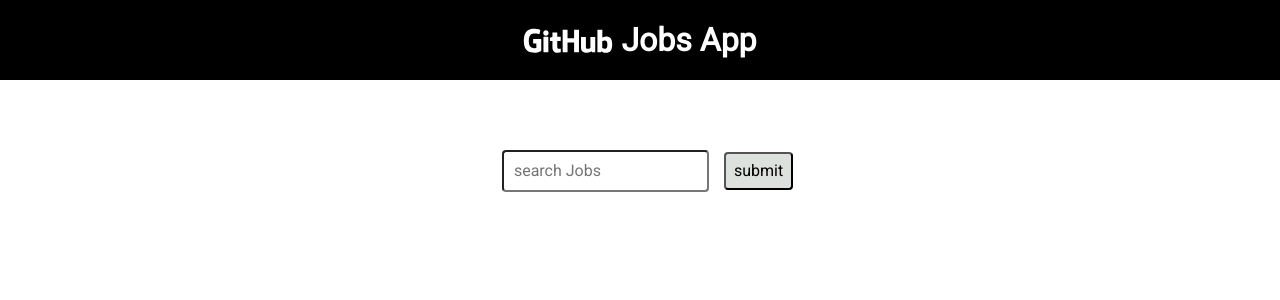
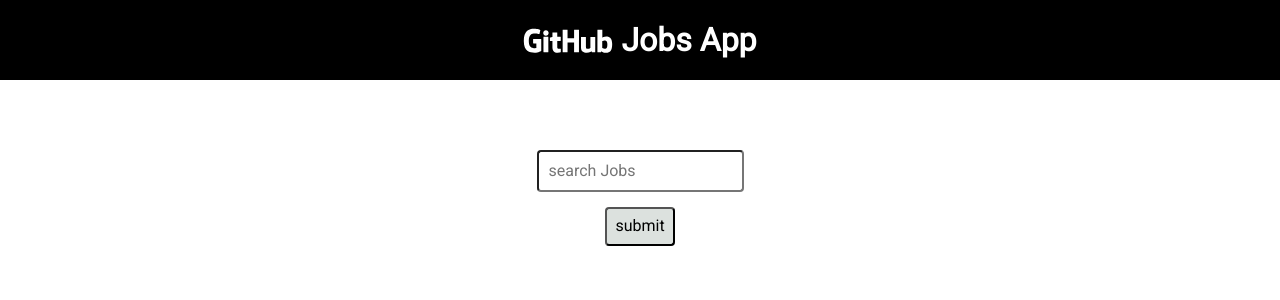
Before and after one commit to luke-h1/react-github-jobs, a React (Create React App) app: page / in a window 1280 px wide. Shown: the top 300 px of the page. Built offline with nearby package versions, Linux system fonts and the light colour scheme.

Commit message:
media queries

```diff
--- a/src/components/Form/Form.scss
+++ b/src/components/Form/Form.scss
@@ -9,6 +9,16 @@
   flex-direction: column;
   justify-content: center;
   align-items: center;
+  margin: 0 auto;
+}
+
+
+.form {
+  display: flex;
+  flex-direction: column;
+  justify-content: center;
+  align-items: center;
+  margin: 0 auto;
 }
 
 .form-input {
@@ -37,3 +47,19 @@
   grid-template-columns: repeat(2, 1fr);
   grid-gap: 10px;
 }
+
+@media(max-width: 980px){
+  .grid-container {
+    grid-template-columns: repeat(1, 1fr);
+
+  }
+}
+
+@media(max-width: 640px){
+  .grid-container  {
+    display: flex;
+    flex-direction: column;
+    justify-content: center;
+    align-items: center;
+  }
+}
--- a/src/components/JobCard/JobCard.scss
+++ b/src/components/JobCard/JobCard.scss
@@ -48,3 +48,12 @@
     width: 400px;
   }
 }
+
+
+@media(max-width: 640px){
+  .job-container {
+    margin-left: 1.2rem;
+    width: 350px;
+    height: 300px;
+  }
+}
```
